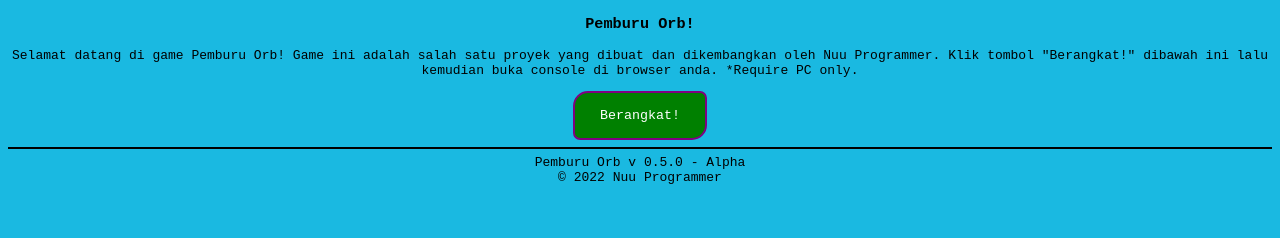
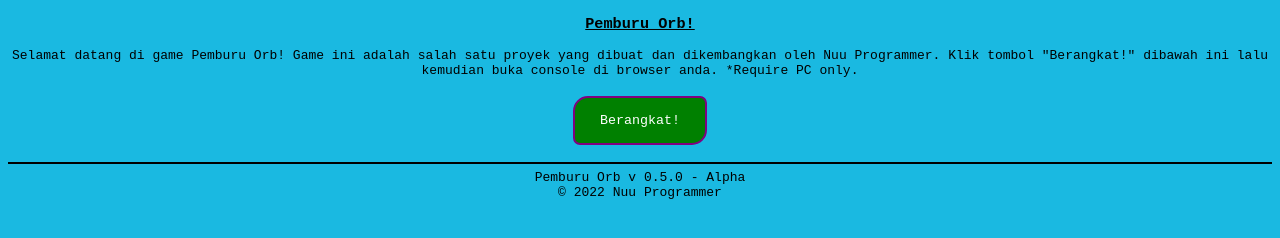
Before and after one commit to Jtynuu/Pemburu-Orb, a plain HTML site: page index.html in a window 1280 px wide. Drawn offline with Linux system fonts and the light colour scheme.

Commit message:
Update - style.css

```diff
--- a/style.css
+++ b/style.css
@@ -6,6 +6,7 @@ button {
   background-color: green;
   color: white;
   font-family: Monospace;
+  margin: 5px 0px 10px 0px;
 }
 
 body {
@@ -17,3 +18,11 @@ body {
 hr {
   border: 1px black solid;
 }
+
+kbd {
+  line-height: 12px;
+}
+
+header {
+  text-decoration: underline;
+}
```
